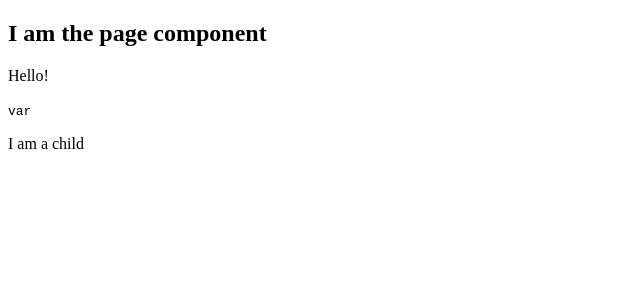
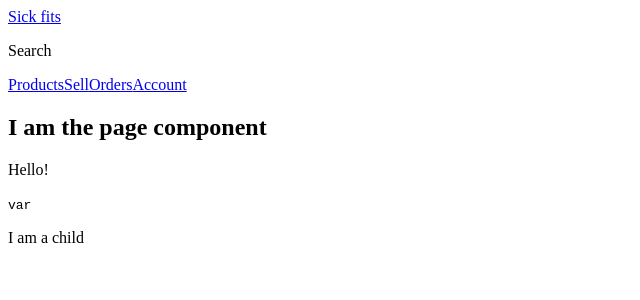
Before and after one commit to Developer-AaronB/practice-ecommerce, a Next.js app in the folder frontend/: page / in a window 1280 px wide. Shown: the top 300 px of the page, without its empty margins (0-640 px from the left). Built offline with nearby package versions, Linux system fonts and the light colour scheme.

Commit message:
Created Header and Nav Components
Linked the appropriate paths through link components. Placed the Nav component inside the Header. The header will be used throughout all of the website.

```diff
--- /dev/null
+++ b/frontend/components/Header.js
@@ -0,0 +1,16 @@
+import Link from 'next/link';
+import Nav from './Nav';
+
+export default function Header() {
+  return (
+    <header>
+      <div className="bar">
+        <Link href="/">Sick fits</Link>
+      </div>
+      <div className="sub-bar">
+        <p>Search</p>
+      </div>
+      <Nav />
+    </header>
+  );
+}
--- /dev/null
+++ b/frontend/components/Nav.js
@@ -0,0 +1,12 @@
+import Link from 'next/link';
+
+export default function Nav() {
+  return (
+    <nav>
+      <Link href="/products">Products</Link>
+      <Link href="/sell">Sell</Link>
+      <Link href="/orders">Orders</Link>
+      <Link href="/account">Account</Link>
+    </nav>
+  );
+}
--- a/frontend/components/Page.js
+++ b/frontend/components/Page.js
@@ -1,8 +1,10 @@
 import PropTypes from 'prop-types';
+import Header from './Header';
 
 export default function Page({ children, cool }) {
   return (
     <div>
+      <Header />
       <h2>I am the page component</h2>
       <h3>{cool}</h3>
       {children}
```
